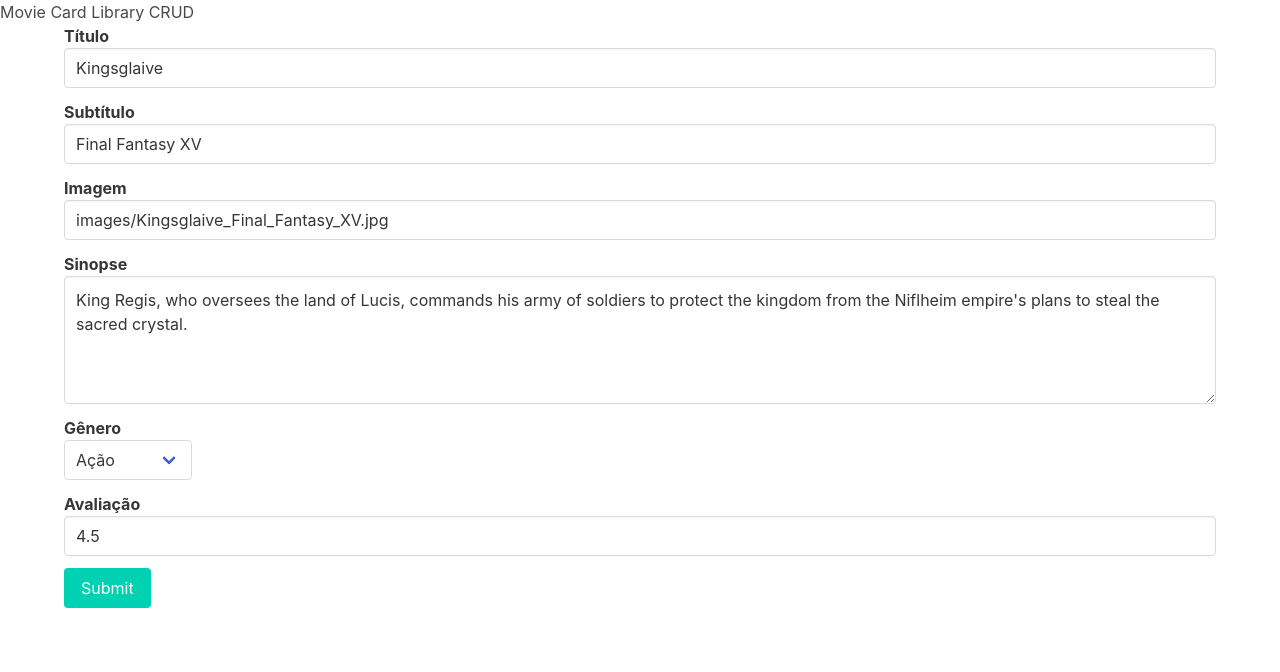
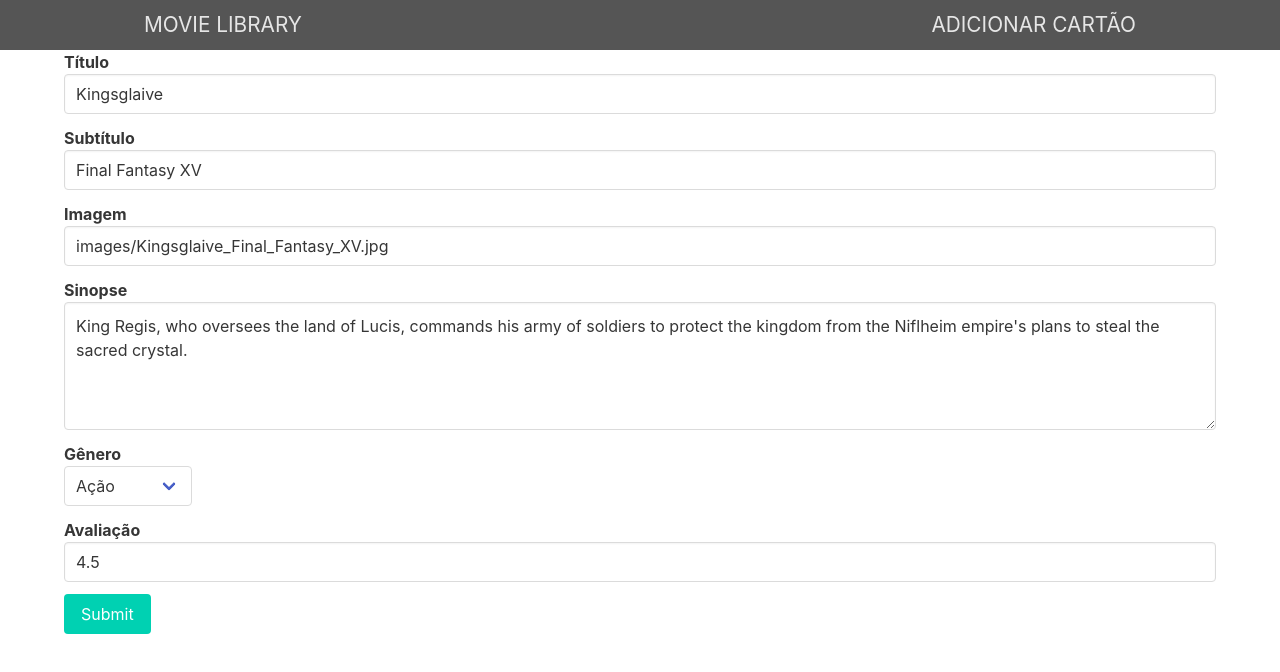
Before and after one commit to MuriloGon/projects-at-trybe, a React (Create React App) app: page /movies/1/edit in a window 1280 px wide. Shown: the top 672 px of the page. Built offline with nearby package versions, Linux system fonts and the light colour scheme.

Commit message:
feat(req06): 🚀 implement NewMovie component

```diff
--- a/src/App.css
+++ b/src/App.css
@@ -2,3 +2,12 @@ body {
   background-color: whitesmoke;
   box-sizing: border-box;
 }
+
+.container {
+  max-width: 1024px;
+}
+
+a {
+  color: white;
+  text-decoration: none;
+}
--- a/src/App.js
+++ b/src/App.js
@@ -5,19 +5,22 @@ import NewMovie from './pages/NewMovie';
 import MovieDetails from './pages/MovieDetails';
 import EditMovie from './pages/EditMovie';
 import NotFound from './pages/NotFound';
+import NavBar from './components/NavBar';
 
 import 'bulma/css/bulma.min.css';
 
 function App() {
   return (
     <BrowserRouter>
-      <div>Movie Card Library CRUD</div>
-
+      <NavBar />
       <div className="container">
         <Switch>
           <Route exact path="/" component={ MovieList } />
           <Route path="/movies/new" component={ NewMovie } />
-          <Route path="/movies/:id/edit" render={ (props) => <EditMovie { ...props } /> } />
+          <Route
+            path="/movies/:id/edit"
+            render={ (props) => <EditMovie { ...props } /> }
+          />
           <Route path="/movies/:id" component={ MovieDetails } />
           <Route path="*" component={ NotFound } />
         </Switch>
--- a/src/components/MovieForm.js
+++ b/src/components/MovieForm.js
@@ -189,7 +189,11 @@ MovieForm.propTypes = {
       bookmarked: PropTypes.bool.isRequired,
       genre: PropTypes.string.isRequired,
     },
-  ).isRequired,
+  ),
+};
+
+MovieForm.defaultProps = {
+  movie: {},
 };
 
 export default MovieForm;
--- /dev/null
+++ b/src/components/NavBar.css
@@ -0,0 +1,33 @@
+.mnav {
+  background-color: rgb(85, 85, 85);
+  height: 50px;
+  width: 100%;
+}
+
+.mnav__content > ul a {
+  align-items: center;
+  color: rgb(230, 230, 230);
+  display: flex;
+  font-size: 1.3rem;
+  text-decoration: none;
+  transition: color linear 150ms;
+}
+
+.mnav__content ul {
+  display: flex;
+  justify-content: space-between;
+  padding: 0 1rem;
+  width: 100%;
+}
+
+.mnav__content {
+  align-items: stretch;
+  display: flex;
+  height: 100%;
+  margin: 0 auto;
+  max-width: 1024px;
+}
+
+.mnav__content > ul a:hover {
+  color: rgb(255, 160, 71);
+}
--- /dev/null
+++ b/src/components/NavBar.js
@@ -0,0 +1,21 @@
+import React, { Component } from 'react';
+import { Link } from 'react-router-dom';
+import './NavBar.css';
+
+class NavBar extends Component {
+  render() {
+    return (
+      <div className="mnav">
+        <nav className="mnav__content">
+          <ul>
+            <Link to="/">MOVIE LIBRARY</Link>
+            <Link to="/movies/new">ADICIONAR CARTÃO</Link>
+          </ul>
+        </nav>
+      </div>
+
+    );
+  }
+}
+
+export default NavBar;
--- a/src/pages/NewMovie.js
+++ b/src/pages/NewMovie.js
@@ -1,4 +1,5 @@
 import React, { Component } from 'react';
+import { Redirect } from 'react-router';
 
 import MovieForm from '../components/MovieForm';
 import * as movieAPI from '../services/movieAPI';
@@ -6,13 +7,23 @@ import * as movieAPI from '../services/movieAPI';
 class NewMovie extends Component {
   constructor(props) {
     super(props);
+    this.state = {
+      shouldRedirect: false,
+    };
     this.handleSubmit = this.handleSubmit.bind(this);
   }
 
   handleSubmit(newMovie) {
+    movieAPI.createMovie(newMovie);
+    this.setState({ shouldRedirect: true });
   }
 
   render() {
+    const { shouldRedirect } = this.state;
+    if (shouldRedirect) {
+      return <Redirect to="/" />;
+    }
+
     return (
       <div data-testid="new-movie">
         <MovieForm onSubmit={ this.handleSubmit } />
```
